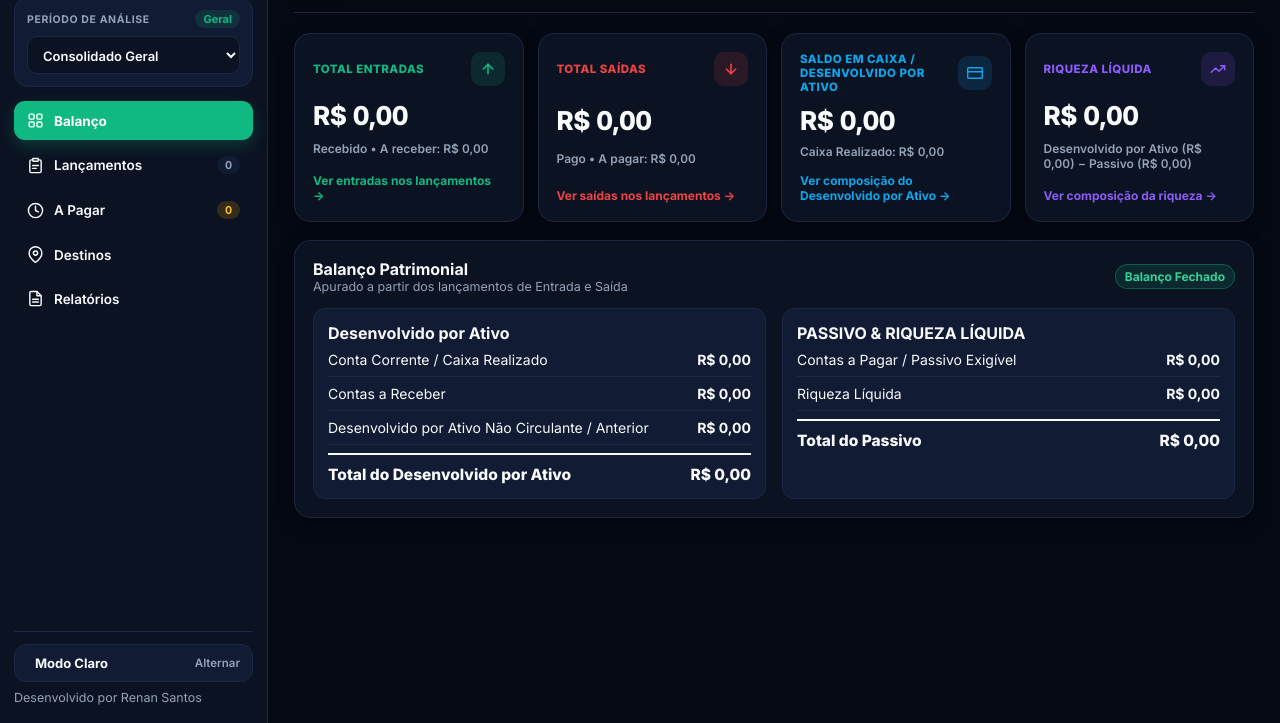
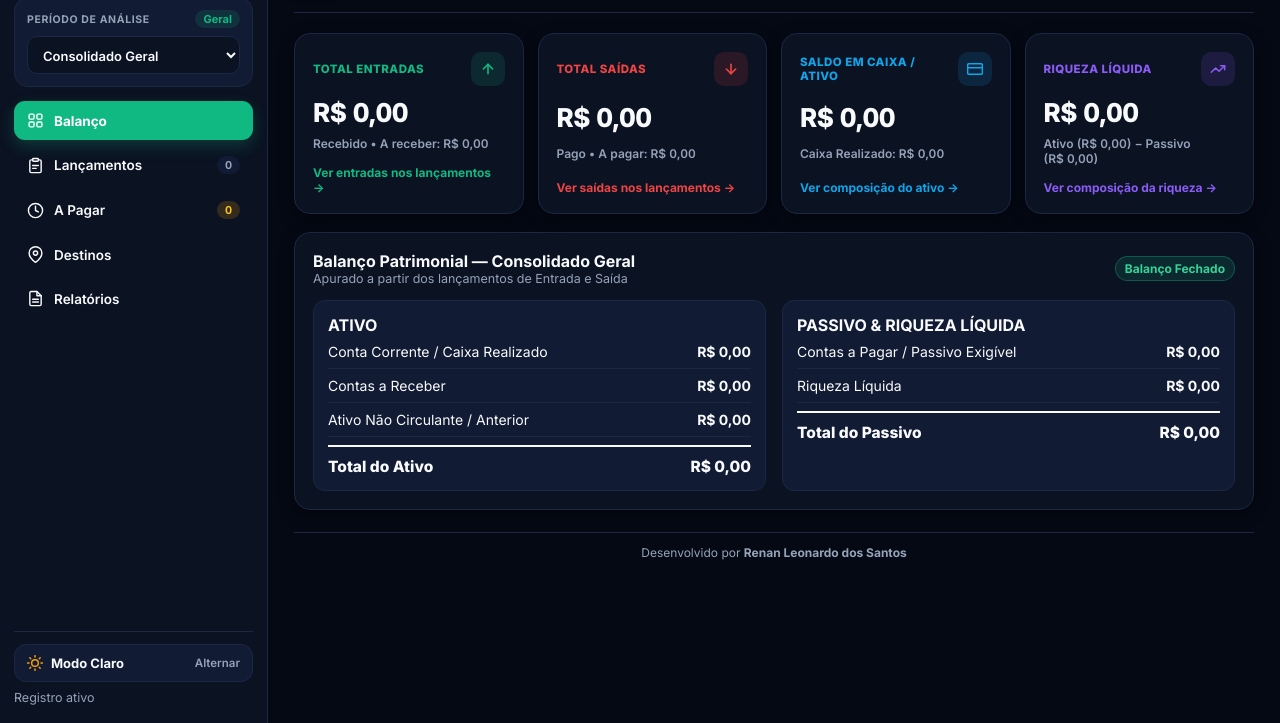
Before and after one commit to renanleosantos/controle-financeiro, a plain HTML site: page index.html in a window 1280 px wide. Shown: the part 77-800 px from the top of the page. Drawn offline with Linux system fonts and the light colour scheme.

Commit message:
Update terminology from 'Desenvolvido por Ativo' to 'Ativo'

```diff
--- a/index.html
+++ b/index.html
@@ -802,6 +802,15 @@ tfoot td {
   display: none;
 }
 
+.app-credit {
+  margin-top: 22px;
+  padding-top: 12px;
+  border-top: 1px solid var(--line);
+  font-size: 12px;
+  color: var(--muted);
+  text-align: center;
+}
+
 .drawer-backdrop {
   display: none;
   position: fixed;
@@ -968,7 +977,7 @@ tfoot td {
         </span>
         <span class="theme-action">Alternar</span>
       </button>
-      <span class="muted" id="saveState">Desenvolvido por Renan Santos</span>
+      <span class="muted" id="saveState">Registro ativo</span>
     </div>
   </aside>
 
@@ -984,7 +993,7 @@ tfoot td {
         </button>
         <div>
           <h1 class="page-title" id="topPageTitle">Balanço</h1>
-          <p class="page-sub" id="topPageSub">Visão consolidada do fluxo de caixa, Desenvolvido por Ativos, passivos e riqueza líquida.</p>
+          <p class="page-sub" id="topPageSub">Visão consolidada do fluxo de caixa, ativos, passivos e riqueza líquida.</p>
         </div>
       </div>
       <div class="recorte-chip">
@@ -1020,16 +1029,16 @@ tfoot td {
           <div class="kpi-link" style="color:#ef4444">Ver saídas nos lançamentos →</div>
         </button>
 
-        <button type="button" class="kpi-card" data-dash-kpi="Desenvolvido por Ativo">
+        <button type="button" class="kpi-card" data-dash-kpi="ativo">
           <div class="kpi-head">
-            <span class="kpi-label" style="color:#0ea5e9">SALDO EM CAIXA / Desenvolvido por Ativo</span>
+            <span class="kpi-label" style="color:#0ea5e9">SALDO EM CAIXA / ATIVO</span>
             <span class="kpi-icon" style="background:rgba(14,165,233,.14);color:#0ea5e9">
               <svg width="16" height="16" viewBox="0 0 24 24" fill="none" stroke="currentColor" stroke-width="2.2" stroke-linecap="round" stroke-linejoin="round"><rect x="1" y="4" width="22" height="16" rx="2" ry="2"></rect><line x1="1" y1="10" x2="23" y2="10"></line></svg>
             </span>
           </div>
-          <div id="kDesenvolvido por Ativo" class="kpi-val">R$ 0,00</div>
+          <div id="kAtivo" class="kpi-val">R$ 0,00</div>
           <div id="kSaldoAnterior" class="kpi-sub">Caixa Realizado: R$ 0,00</div>
-          <div class="kpi-link" style="color:#0ea5e9">Ver composição do Desenvolvido por Ativo →</div>
+          <div class="kpi-link" style="color:#0ea5e9">Ver composição do ativo →</div>
         </button>
 
         <button type="button" class="kpi-card" data-dash-kpi="riqueza">
@@ -1040,7 +1049,7 @@ tfoot td {
             </span>
           </div>
           <div id="kRiqueza" class="kpi-val">R$ 0,00</div>
-          <div id="kDeltaRiqueza" class="kpi-sub">Desenvolvido por Ativo (R$ 0,00) − Passivo (R$ 0,00)</div>
+          <div id="kDeltaRiqueza" class="kpi-sub">Ativo (R$ 0,00) − Passivo (R$ 0,00)</div>
           <div class="kpi-link" style="color:#8b5cf6">Ver composição da riqueza →</div>
         </button>
       </div>
@@ -1055,11 +1064,11 @@ tfoot td {
         </div>
         <div class="grid2">
           <div class="box">
-            <strong>Desenvolvido por Ativo</strong>
+            <strong>ATIVO</strong>
             <div class="line"><span>Conta Corrente / Caixa Realizado</span><strong id="bCaixaRecorte">R$ 0,00</strong></div>
             <div class="line"><span>Contas a Receber</span><strong id="bReceber">R$ 0,00</strong></div>
-            <div class="line"><span>Desenvolvido por Ativo Não Circulante / Anterior</span><strong id="bAnterior">R$ 0,00</strong></div>
-            <div class="total"><span>Total do Desenvolvido por Ativo</span><span id="bTotalDesenvolvido por Ativo">R$ 0,00</span></div>
+            <div class="line"><span>Ativo Não Circulante / Anterior</span><strong id="bAnterior">R$ 0,00</strong></div>
+            <div class="total"><span>Total do Ativo</span><span id="bTotalAtivo">R$ 0,00</span></div>
           </div>
           <div class="box">
             <strong>PASSIVO &amp; RIQUEZA LÍQUIDA</strong>
@@ -1157,7 +1166,7 @@ tfoot td {
       <div class="card" style="padding:0;overflow:hidden">
         <div id="dashFilterBanner" class="dash-filter-banner">
           <div>
-            <strong id="dashFilterTitle">Filtro do Dashboard Desenvolvido por Ativo</strong>
+            <strong id="dashFilterTitle">Filtro do Dashboard ativo</strong>
             <div id="dashFilterDetail" class="muted"></div>
           </div>
           <button type="button" id="btnClearDashFilter" class="btn-mini">Limpar filtro</button>
@@ -1310,6 +1319,10 @@ tfoot td {
         <div id="historicoList"></div>
       </div>
     </section>
+
+    <footer class="app-credit">
+      Desenvolvido por <strong>Renan Leonardo dos Santos</strong>
+    </footer>
   </main>
 </div>
 
@@ -1346,7 +1359,7 @@ const MONTHS = {
   "09": "Setembro", "10": "Outubro", "11": "Novembro", "12": "Dezembro"
 };
 const TAB_META = {
-  dashboard: { title: "Balanço", sub: "Visão consolidada do fluxo de caixa, Desenvolvido por Ativos, passivos e riqueza líquida." },
+  dashboard: { title: "Balanço", sub: "Visão consolidada do fluxo de caixa, ativos, passivos e riqueza líquida." },
   lancamentos: { title: "Lançamentos", sub: "Cadastro, conferência e acompanhamento de entradas, saídas e prazos." },
   apagar: { title: "A Pagar", sub: "Obrigações pendentes e baixa direta de pagamentos." },
   metas: { title: "Destinos", sub: "Distribuição dos gastos por destino e centro de movimentação." },
@@ -1451,7 +1464,7 @@ function save() {
     localStorage.setItem(KEY_META, JSON.stringify({ customDestinos: state.customDestinos }));
     localStorage.setItem(KEY_PREF, JSON.stringify({ dark: state.dark }));
     saveHistoryOnly();
-    $("saveState").textContent = "Ativo";
+    $("saveState").textContent = "Registro atualizado";
   } catch {
     $("saveState").textContent = "Sem armazenamento";
   }
@@ -1542,8 +1555,8 @@ function calcBalance() {
   const prior = calcSubset(priorRows);
   const cur = calcSubset(activeRows);
   const anterior = prior.caixa;
-  const Desenvolvido por Ativo = rnd(anterior + cur.caixa + cur.aRec);
-  const riqueza = rnd(Desenvolvido por Ativo - Math.abs(cur.aPag));
+  const ativo = rnd(anterior + cur.caixa + cur.aRec);
+  const riqueza = rnd(ativo - Math.abs(cur.aPag));
   const passivo = rnd(Math.abs(cur.aPag) + riqueza);
 
   return {
@@ -1553,7 +1566,7 @@ function calcBalance() {
     pag: cur.pag,
     aPag: cur.aPag,
     caixaRecorte: cur.caixa,
-    Desenvolvido por Ativo,
+    ativo,
     riqueza,
     passivo,
     activeRows
@@ -1733,20 +1746,20 @@ function render() {
   $("kARec").textContent = `Recebido • A receber: ${brl(b.aRec)}`;
   $("kPag").textContent = brl(b.pag);
   $("kAPag").textContent = `Pago • A pagar: ${brl(b.aPag)}`;
-  $("kDesenvolvido por Ativo").textContent = brl(b.Desenvolvido por Ativo);
+  $("kAtivo").textContent = brl(b.ativo);
   $("kSaldoAnterior").textContent = `Caixa Realizado: ${brl(b.caixaRecorte)}`;
   $("kRiqueza").textContent = brl(b.riqueza);
-  $("kDeltaRiqueza").textContent = `Desenvolvido por Ativo (${brl(b.Desenvolvido por Ativo)}) − Passivo (${brl(b.aPag)})`;
+  $("kDeltaRiqueza").textContent = `Ativo (${brl(b.ativo)}) − Passivo (${brl(b.aPag)})`;
 
   $("balTitulo").textContent = `Balanço Patrimonial — ${monthLabel(state.month)}`;
   $("bCaixaRecorte").textContent = brl(b.caixaRecorte);
   $("bReceber").textContent = brl(b.aRec);
   $("bAnterior").textContent = brl(b.anterior);
-  $("bTotalDesenvolvido por Ativo").textContent = brl(b.Desenvolvido por Ativo);
+  $("bTotalAtivo").textContent = brl(b.ativo);
   $("bPagar").textContent = brl(b.aPag);
   $("bRiqueza").textContent = brl(b.riqueza);
   $("bTotalPassivo").textContent = brl(b.passivo);
-  $("balBadge").textContent = Math.abs(b.Desenvolvido por Ativo - b.passivo) < 0.005 ? "Balanço Fechado" : "Revisar Balanço";
+  $("balBadge").textContent = Math.abs(b.ativo - b.passivo) < 0.005 ? "Balanço Fechado" : "Revisar Balanço";
 
   $("orderLbl").textContent = state.asc ? "Crescente (↑)" : "Decrescente (↓)";
 
@@ -1759,7 +1772,7 @@ function render() {
     }
     if (state.dashFocus === "entradas") return r.categoria === "Entrada";
     if (state.dashFocus === "saidas") return r.categoria === "Saída";
-    if (state.dashFocus === "Desenvolvido por Ativo") {
+    if (state.dashFocus === "ativo") {
       return (r.categoria === "Entrada" && (r.status === "Recebido" || r.status === "a Receber")) ||
              (r.categoria === "Saída" && r.status === "Pago");
     }
@@ -1775,10 +1788,10 @@ function render() {
     const titles = {
       entradas: ["Filtro: Entradas", `Recebido: ${brl(b.rec)} · A receber: ${brl(b.aRec)}`],
       saidas: ["Filtro: Saídas", `Pago: ${brl(b.pag)} · A pagar: ${brl(b.aPag)}`],
-      Desenvolvido por Ativo: ["Composição: Saldo em Caixa / Desenvolvido por Ativo", `Caixa Realizado (${brl(b.caixaRecorte)}) + A Receber (${brl(b.aRec)}) + Anterior (${brl(b.anterior)})`],
-      riqueza: ["Composição: Riqueza Líquida", `Desenvolvido por Ativo (${brl(b.Desenvolvido por Ativo)}) − Passivo Exigível (${brl(b.aPag)})`]
+      ativo: ["Composição: Saldo em Caixa / Ativo", `Caixa Realizado (${brl(b.caixaRecorte)}) + A Receber (${brl(b.aRec)}) + Anterior (${brl(b.anterior)})`],
+      riqueza: ["Composição: Riqueza Líquida", `Ativo (${brl(b.ativo)}) − Passivo Exigível (${brl(b.aPag)})`]
     };
-    const info = titles[state.dashFocus] || ["Filtro Desenvolvido por Ativo", ""];
+    const info = titles[state.dashFocus] || ["Filtro ativo", ""];
     $("dashFilterTitle").textContent = info[0];
     $("dashFilterDetail").textContent = info[1];
   } else {
```
